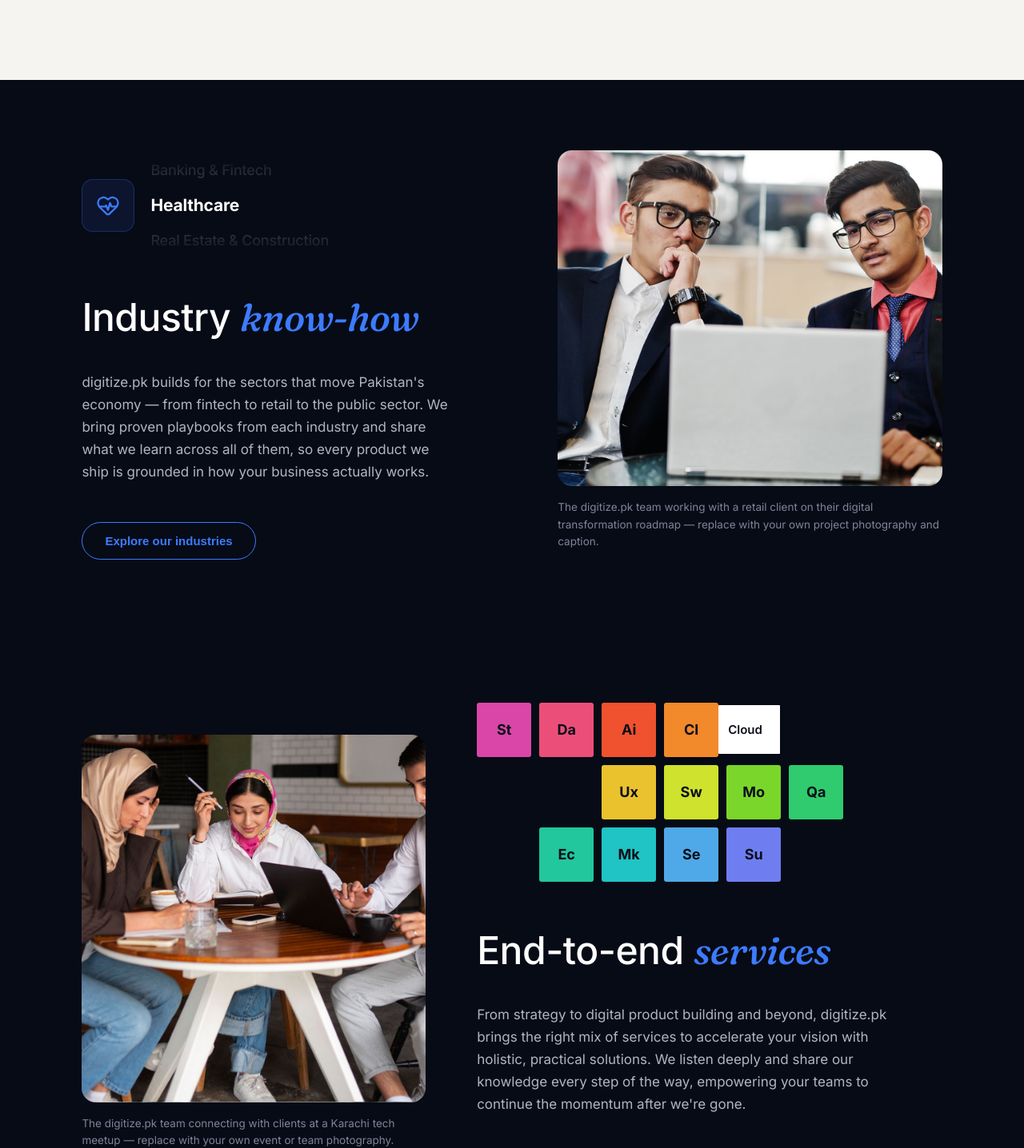
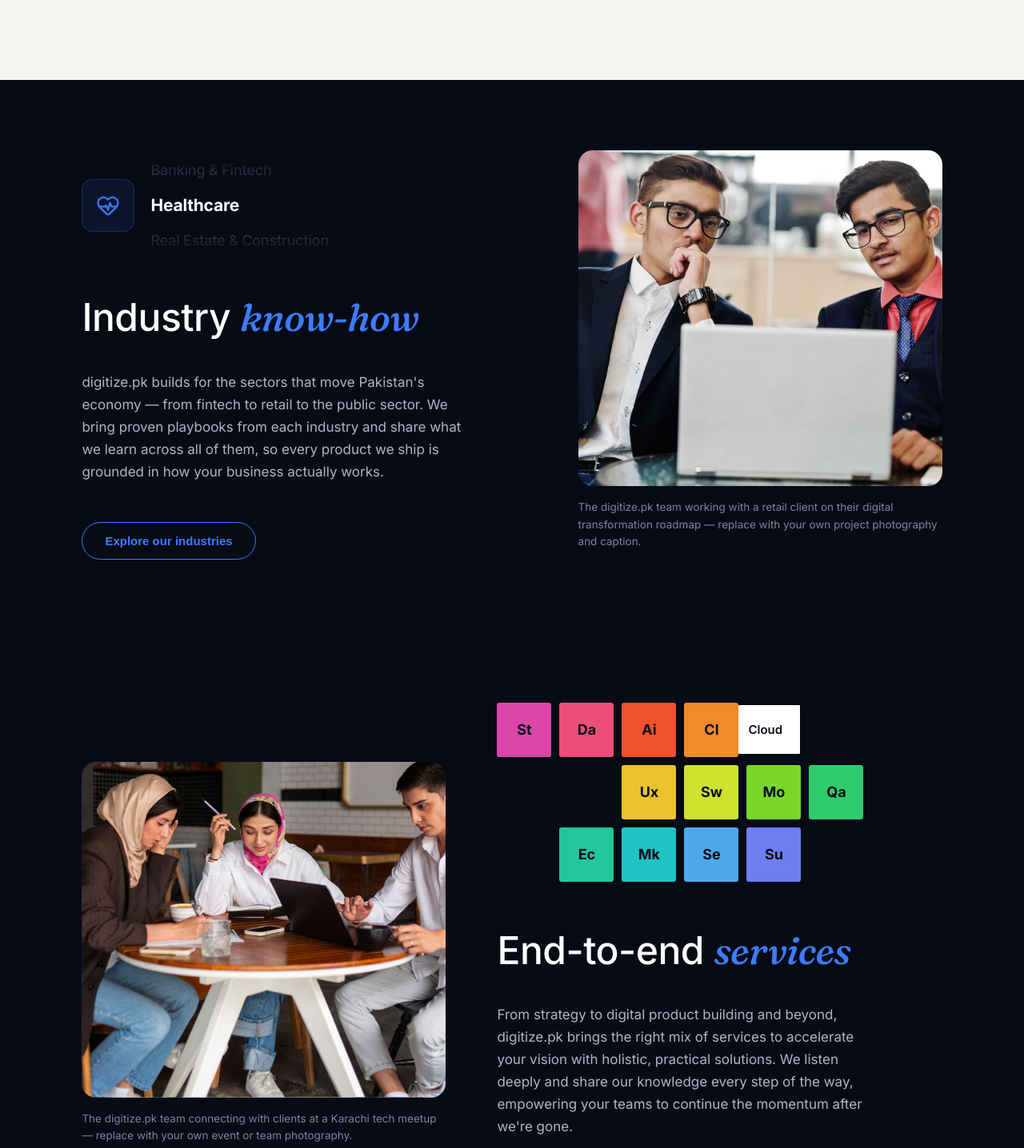
Before and after one commit to yousafbinkhalid-hash/digitize-pk, a React (Vite) app: page / in a window 1280 px wide. Shown: the part 2998-4434 px from the top of the page at 80% size. Built offline with nearby package versions, Linux system fonts and the light colour scheme.

Commit message:
Update content

```diff
--- a/src/components/ServicesSection.jsx
+++ b/src/components/ServicesSection.jsx
@@ -1,6 +1,5 @@
 import React, { useEffect, useRef, useState } from "react";
-import team from"../assets/team.jpg";
-
+import team from "../assets/team.jpg";
 
 /**
  * DigitizeServicesSection
@@ -10,7 +9,9 @@
  * rows, rainbow palette) — hover a tile to see its full name slide out —
  * plus headline, copy, and a CTA.
  *
- * Swap SERVICES, the copy, and the image URL for your real content.
+ * Design tokens (colors, type scale, spacing, photo sizing, grid ratios)
+ * are kept in lockstep with DigitizeIndustrySection.jsx so the two
+ * alternating-layout sections read as one consistent system.
  */
 
 const SERVICES = [
@@ -42,7 +43,14 @@
 const TILE_MOBILE = 42;
 const GAP_DESKTOP = 10;
 const GAP_MOBILE = 6;
+
+// ---- Shared design tokens (keep identical in DigitizeIndustrySection.jsx) ----
+const ACCENT = "#3D7BFF";
 const BG = "#070B16";
+const BG_SOFT = "#0C1224";
+const TEXT_MUTED = "#AEB6C4";
+const TEXT_CAPTION = "#7C8598";
+const FONT_STACK = "'Inter', -apple-system, BlinkMacSystemFont, sans-serif";
 const AUTO_INTERVAL_MS = 3000; // how often a random tile auto-reveals
 const AUTO_SHOW_MS = 1700; // how long that auto-reveal stays open
 const MOBILE_BREAKPOINT = 640;
@@ -128,11 +136,12 @@
       >
         <span
           style={{
+            fontFamily: FONT_STACK,
             fontWeight: 600,
             fontSize: tile < 60 ? 12.5 : 15,
             color: "#0B0F1A",
             whiteSpace: "nowrap",
-            }}
+          }}
         >
           {service.name}
         </span>
@@ -192,7 +201,7 @@
       style={{
         background: BG,
         color: "#FFFFFF",
-        fontFamily: "'Inter', -apple-system, BlinkMacSystemFont, sans-serif",
+        fontFamily: FONT_STACK,
       }}
     >
       <style>{`
@@ -200,19 +209,19 @@
         .dsvc-section { padding: 88px 8vw; }
         .dsvc-grid {
           display: grid;
-          grid-template-columns: 0.85fr 1.15fr;
+          grid-template-columns: 0.9fr 1.1fr;
           gap: 64px;
           align-items: center;
         }
-        .dsvc-photo { width: 100%; height: 460px; object-fit: cover; display: block; }
+        .dsvc-photo { width: 100%; height: 420px; object-fit: cover; display: block; }
         .dsvc-tiles { overflow-x: auto; -webkit-overflow-scrolling: touch; padding-bottom: 2px; }
-        .dsvc-cta:hover { background: #3D7BFF; color: #fff !important; border-color: #3D7BFF !important; }
+        .dsvc-cta:hover { background: ${ACCENT}; color: #fff !important; border-color: ${ACCENT} !important; }
         @media (max-width: 900px) {
           .dsvc-grid { grid-template-columns: 1fr; gap: 40px; }
         }
         @media (max-width: 640px) {
           .dsvc-section { padding: 56px 6vw; }
-          .dsvc-photo { height: 260px; border-radius: 14px; }
+          .dsvc-photo { height: 240px; border-radius: 14px; }
           .dsvc-copy { max-width: 100% !important; }
         }
       `}</style>
@@ -220,7 +229,13 @@
       <div className="dsvc-grid">
         {/* Left: image + caption */}
         <div>
-          <div style={{ borderRadius: 18, overflow: "hidden" }}>
+          <div
+            style={{
+              borderRadius: 18,
+              overflow: "hidden",
+              background: BG_SOFT,
+            }}
+          >
             <img
               className="dsvc-photo"
               src={team}
@@ -232,7 +247,7 @@
               marginTop: 16,
               fontSize: 13.5,
               lineHeight: 1.6,
-              color: "#7C8598",
+              color: TEXT_CAPTION,
             }}
           >
             The digitize.pk team connecting with clients at a Karachi tech
@@ -275,8 +290,8 @@
 
           <h2
             style={{
-              marginTop: 48,
-              fontSize: "clamp(34px, 4vw, 48px)",
+              marginTop: isMobile ? 32 : 48,
+              fontSize: "clamp(32px, 4vw, 48px)",
               lineHeight: 1.1,
               fontWeight: 500,
               letterSpacing: -0.5,
@@ -288,7 +303,7 @@
                 fontFamily: "'Fraunces', serif",
                 fontStyle: "italic",
                 fontWeight: 500,
-                color: "#3D7BFF",
+                color: ACCENT,
               }}
             >
               services
@@ -299,10 +314,10 @@
             className="dsvc-copy"
             style={{
               marginTop: 22,
-              maxWidth: 520,
+              maxWidth: 480,
               fontSize: 17,
               lineHeight: 1.65,
-              color: "#AEB6C4",
+              color: TEXT_MUTED,
             }}
           >
             From strategy to digital product building and beyond, digitize.pk
@@ -318,9 +333,9 @@
               marginTop: 32,
               padding: "14px 28px",
               borderRadius: 999,
-              border: "1.5px solid #3D7BFF",
+              border: `1.5px solid ${ACCENT}`,
               background: "transparent",
-              color: "#3D7BFF",
+              color: ACCENT,
               fontSize: 15,
               fontWeight: 600,
               cursor: "pointer",
--- a/src/components/VerticalCarousel.jsx
+++ b/src/components/VerticalCarousel.jsx
@@ -19,8 +19,9 @@
  *  - headline, supporting copy, CTA button
  *  - right: a photo with a caption
  *
- * Swap INDUSTRIES, COPY, and the image URL for your real content —
- * everything else (palette, type, motion) is ready to drop in.
+ * Design tokens (colors, type scale, spacing, photo sizing, grid ratios)
+ * are kept in lockstep with DigitizeServicesSection.jsx so the two
+ * alternating-layout sections read as one consistent system.
  */
 
 const INDUSTRIES = [
@@ -33,9 +34,13 @@
   { name: "Government & Public Sector", icon: ShieldCheck },
 ];
 
+// ---- Shared design tokens (keep identical in DigitizeServicesSection.jsx) ----
 const ACCENT = "#3D7BFF";
 const BG = "#070B16";
 const BG_SOFT = "#0C1224";
+const TEXT_MUTED = "#AEB6C4";
+const TEXT_CAPTION = "#7C8598";
+const FONT_STACK = "'Inter', -apple-system, BlinkMacSystemFont, sans-serif";
 const TRANSITION_MS = 600;
 const MOBILE_BREAKPOINT = 640;
 
@@ -149,8 +154,7 @@
               >
                 <span
                   style={{
-                    fontFamily:
-                      "'Inter', -apple-system, BlinkMacSystemFont, sans-serif",
+                    fontFamily: FONT_STACK,
                     fontSize: isCenter ? centerFont : sideFont,
                     fontWeight: isCenter ? 700 : 500,
                     color: isCenter ? "#FFFFFF" : "#7C8598",
@@ -189,7 +193,7 @@
       style={{
         background: BG,
         color: "#FFFFFF",
-        fontFamily: "'Inter', sans-serif",
+        fontFamily: FONT_STACK,
       }}
     >
       <style>{`
@@ -197,7 +201,7 @@
         .dgz-section { padding: 88px 8vw; }
         .dgz-grid {
           display: grid;
-          grid-template-columns: 1.05fr 0.95fr;
+          grid-template-columns: 1.1fr 0.9fr;
           gap: 64px;
           align-items: center;
         }
@@ -225,7 +229,7 @@
           <h2
             style={{
               marginTop: isMobile ? 32 : 48,
-              fontSize: "clamp(30px, 4vw, 48px)",
+              fontSize: "clamp(32px, 4vw, 48px)",
               lineHeight: 1.1,
               fontWeight: 500,
               letterSpacing: -0.5,
@@ -248,10 +252,10 @@
             className="dgz-copy"
             style={{
               marginTop: 22,
-              maxWidth: 460,
+              maxWidth: 480,
               fontSize: 17,
               lineHeight: 1.65,
-              color: "#AEB6C4",
+              color: TEXT_MUTED,
             }}
           >
             digitize.pk builds for the sectors that move Pakistan's economy —
@@ -296,7 +300,7 @@
               marginTop: 16,
               fontSize: 13.5,
               lineHeight: 1.6,
-              color: "#7C8598",
+              color: TEXT_CAPTION,
             }}
           >
             The digitize.pk team working with a retail client on their
```
